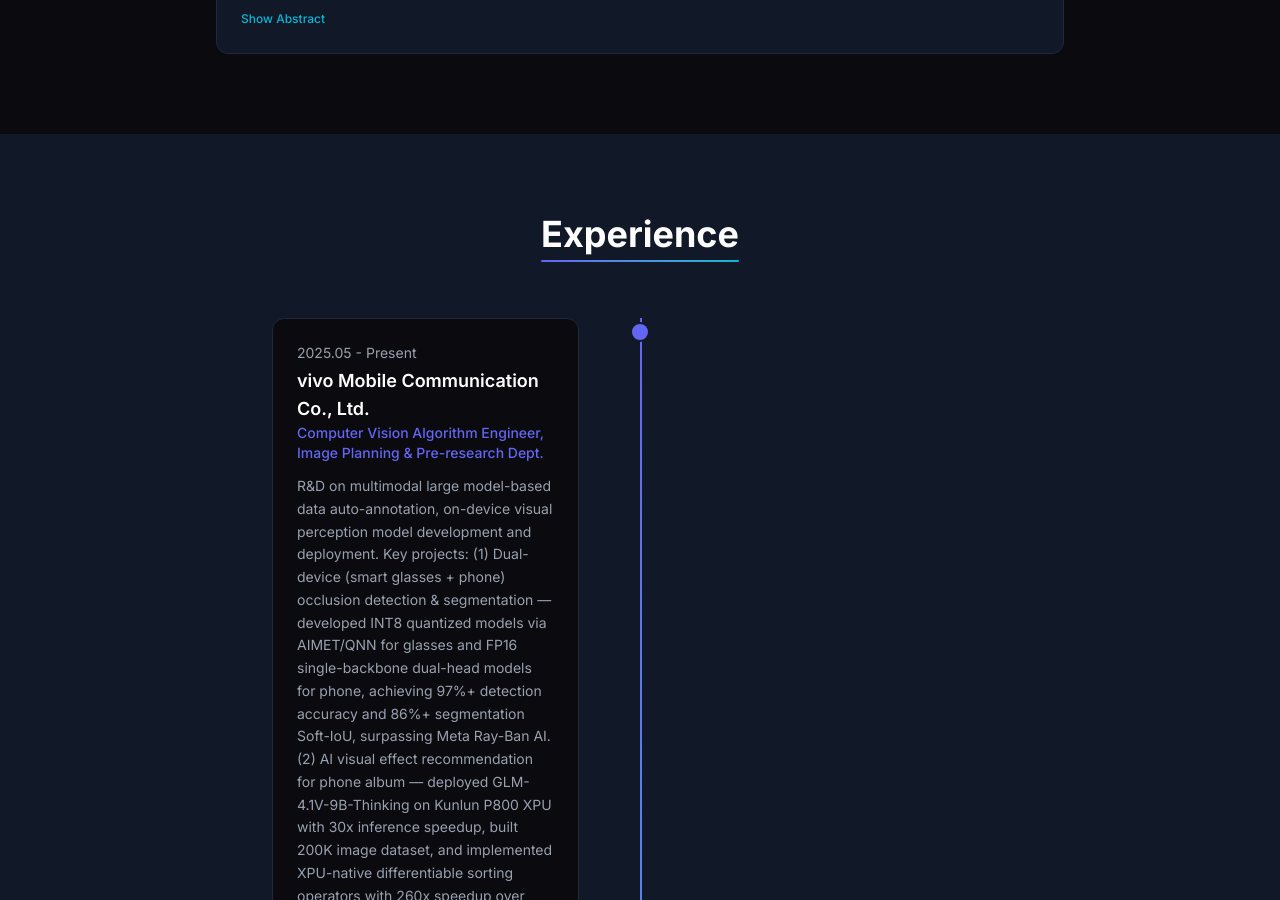
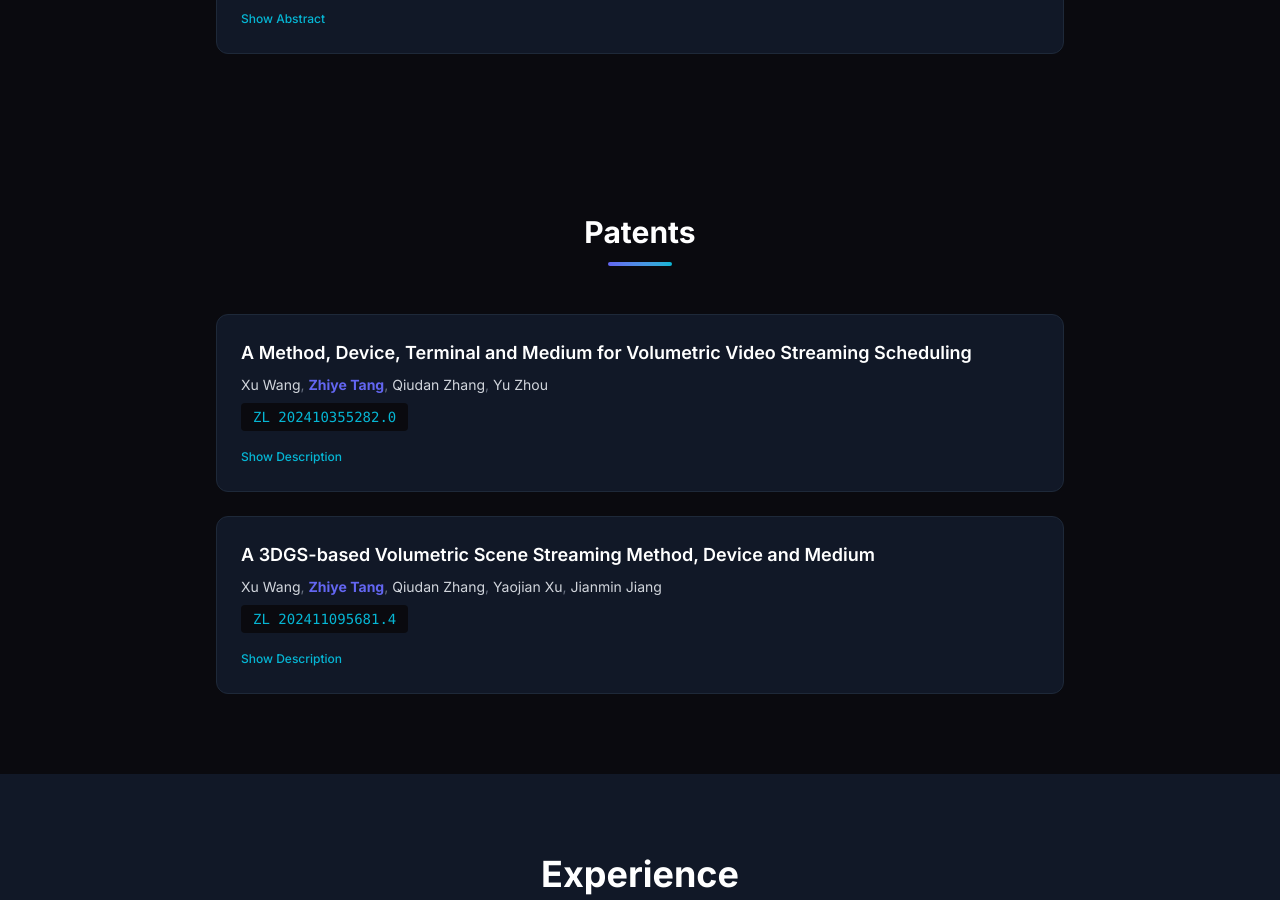
Before and after one commit to ZhiyeTang/zhiyetang.github.io, a React (Vite) app: page / in a window 1280 px wide. Shown: the part 1900-2800 px from the top of the page. Built offline with nearby package versions, Linux system fonts and the light colour scheme.

Commit message:
feat: add Patents section with 2 granted patents

```diff
--- a/src/App.tsx
+++ b/src/App.tsx
@@ -2,6 +2,7 @@
 import Hero from './sections/Hero'
 
 import { Publications } from './sections/Publications'
+import { Patents } from './sections/Patents'
 import Experience from './sections/Experience'
 import Education from './sections/Education'
 import { Contact } from './sections/Contact'
@@ -14,6 +15,7 @@
         <Hero />
 
         <Publications />
+        <Patents />
         <Experience />
         <Education />
         <Contact />
--- a/src/components/layout/Navbar.tsx
+++ b/src/components/layout/Navbar.tsx
@@ -6,6 +6,7 @@
   { key: 'nav_about' as const, href: '#hero' },
 
   { key: 'nav_publications' as const, href: '#publications' },
+  { key: 'nav_patents' as const, href: '#patents' },
   { key: 'nav_experience' as const, href: '#experience' },
   { key: 'nav_education' as const, href: '#education' },
   { key: 'nav_contact' as const, href: '#contact' },
--- a/src/data/index.ts
+++ b/src/data/index.ts
@@ -3,6 +3,7 @@
   SkillGroup,
   Project,
   Publication,
+  Patent,
   Experience,
   Education,
   ContactInfo,
@@ -116,6 +117,34 @@
   },
 ];
 
+export const patents: Patent[] = [
+  {
+    title: {
+      en: 'A Method, Device, Terminal and Medium for Volumetric Video Streaming Scheduling',
+      zh: '一种体积视频流式调度方法、装置、终端及介质',
+    },
+    inventors: ['Xu Wang', 'Zhiye Tang', 'Qiudan Zhang', 'Yu Zhou'],
+    patentNumber: 'ZL 202410355282.0',
+    description: {
+      en: 'A volumetric video streaming scheduling method for efficient content delivery.',
+      zh: '一种用于高效内容传输的体积视频流式调度方法。',
+    },
+  },
+  {
+    title: {
+      en: 'A 3DGS-based Volumetric Scene Streaming Method, Device and Medium',
+      zh: '基于3DGS的体积场景流式传输方法、装置及介质',
+    },
+    inventors: ['Xu Wang', 'Zhiye Tang', 'Qiudan Zhang', 'Yaojian Xu', 'Jianmin Jiang'],
+    patentNumber: 'ZL 202411095681.4',
+    description: {
+      en: 'A streaming method for volumetric scenes based on 3D Gaussian Splatting.',
+      zh: '一种基于3D高斯泼溅的体积场景流式传输方法。',
+    },
+  },
+];
+
+
 export const experience: Experience[] = [
   {
     company: { en: 'vivo Mobile Communication Co., Ltd.', zh: 'vivo移动通信有限公司' },
--- a/src/i18n/translations.ts
+++ b/src/i18n/translations.ts
@@ -33,6 +33,12 @@
     publications_abstract: 'Abstract',
     publications_show_abstract: 'Show Abstract',
     publications_hide_abstract: 'Hide Abstract',
+    // Patents
+    nav_patents: 'Patents',
+    section_patents: 'Patents',
+    patents_subtitle: 'Granted patents',
+    patents_show_description: 'Show Description',
+    patents_hide_description: 'Hide Description',
     // Experience
     experience_subtitle: 'My professional journey',
     // Education
@@ -78,6 +84,12 @@
     publications_abstract: '摘要',
     publications_show_abstract: '展开摘要',
     publications_hide_abstract: '收起摘要',
+    // Patents
+    nav_patents: '专利',
+    section_patents: '授权专利',
+    patents_subtitle: '已授权专利',
+    patents_show_description: '展开描述',
+    patents_hide_description: '收起描述',
     // Experience
     experience_subtitle: '我的经历',
     // Education
--- /dev/null
+++ b/src/sections/Patents.tsx
@@ -0,0 +1,71 @@
+import { useState } from 'react';
+import { patents } from '../data';
+import { useLanguage } from '../i18n/useLanguage';
+import { useScrollAnimation } from '../hooks/useScrollAnimation';
+
+function PatentCard({ patent }: { patent: (typeof patents)[0] }) {
+  const [expanded, setExpanded] = useState(false);
+  const { language, t } = useLanguage();
+
+  return (
+    <div className="bg-[#111827] rounded-xl p-6 border border-gray-800 hover:border-gray-600 transition-colors duration-300">
+      <h3 className="text-lg font-semibold text-white mb-2">
+        {patent.title[language]}
+      </h3>
+
+      <p className="text-sm text-gray-300 mb-2">
+        {patent.inventors.map((inventor, i) => (
+          <span key={inventor}>
+            {inventor === 'Zhiye Tang' || inventor === '唐致烨' ? (
+              <strong className="text-primary">{inventor}</strong>
+            ) : (
+              <span>{inventor}</span>
+            )}
+            {i < patent.inventors.length - 1 && <span className="text-gray-500">, </span>}
+          </span>
+        ))}
+      </p>
+
+      <div className="flex flex-wrap items-center gap-3 mb-3">
+        <span className="text-secondary text-sm font-mono bg-[#0a0a0f] px-3 py-1 rounded">
+          {patent.patentNumber}
+        </span>
+      </div>
+
+      <button
+        onClick={() => setExpanded(!expanded)}
+        className="text-xs text-secondary hover:text-primary transition-colors duration-200 font-medium"
+      >
+        {expanded ? t('patents_hide_description') : t('patents_show_description')}
+      </button>
+
+      {expanded && (
+        <p className="mt-3 text-sm text-gray-400 leading-relaxed border-t border-gray-700 pt-3">
+          {patent.description[language]}
+        </p>
+      )}
+    </div>
+  );
+}
+
+export function Patents() {
+  const { t } = useLanguage();
+  const { ref, className } = useScrollAnimation();
+
+  return (
+    <section id="patents" className="py-20 bg-[#0a0a0f]">
+      <div ref={ref} className={`max-w-4xl mx-auto px-6 ${className}`}>
+        <div className="text-center mb-12">
+          <h2 className="text-3xl font-bold text-white mb-3">{t('section_patents')}</h2>
+          <div className="mx-auto w-16 h-1 rounded-full bg-gradient-to-r from-primary to-secondary" />
+        </div>
+
+        <div className="flex flex-col gap-6">
+          {patents.map((patent, index) => (
+            <PatentCard key={patent.patentNumber || index} patent={patent} />
+          ))}
+        </div>
+      </div>
+    </section>
+  );
+}
```
Also changed, not shown: src/types/index.ts (+7 -0 lines).
